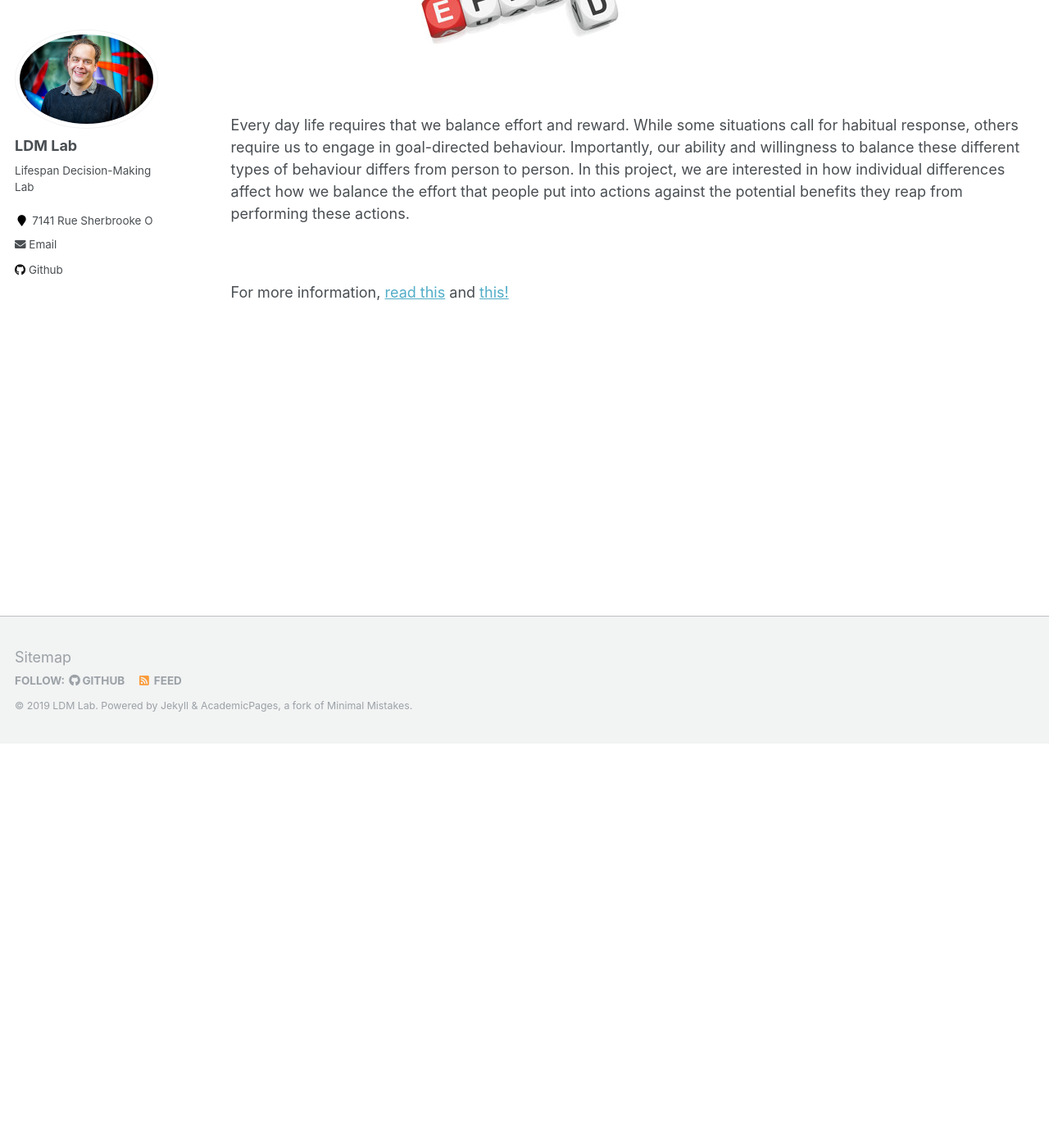
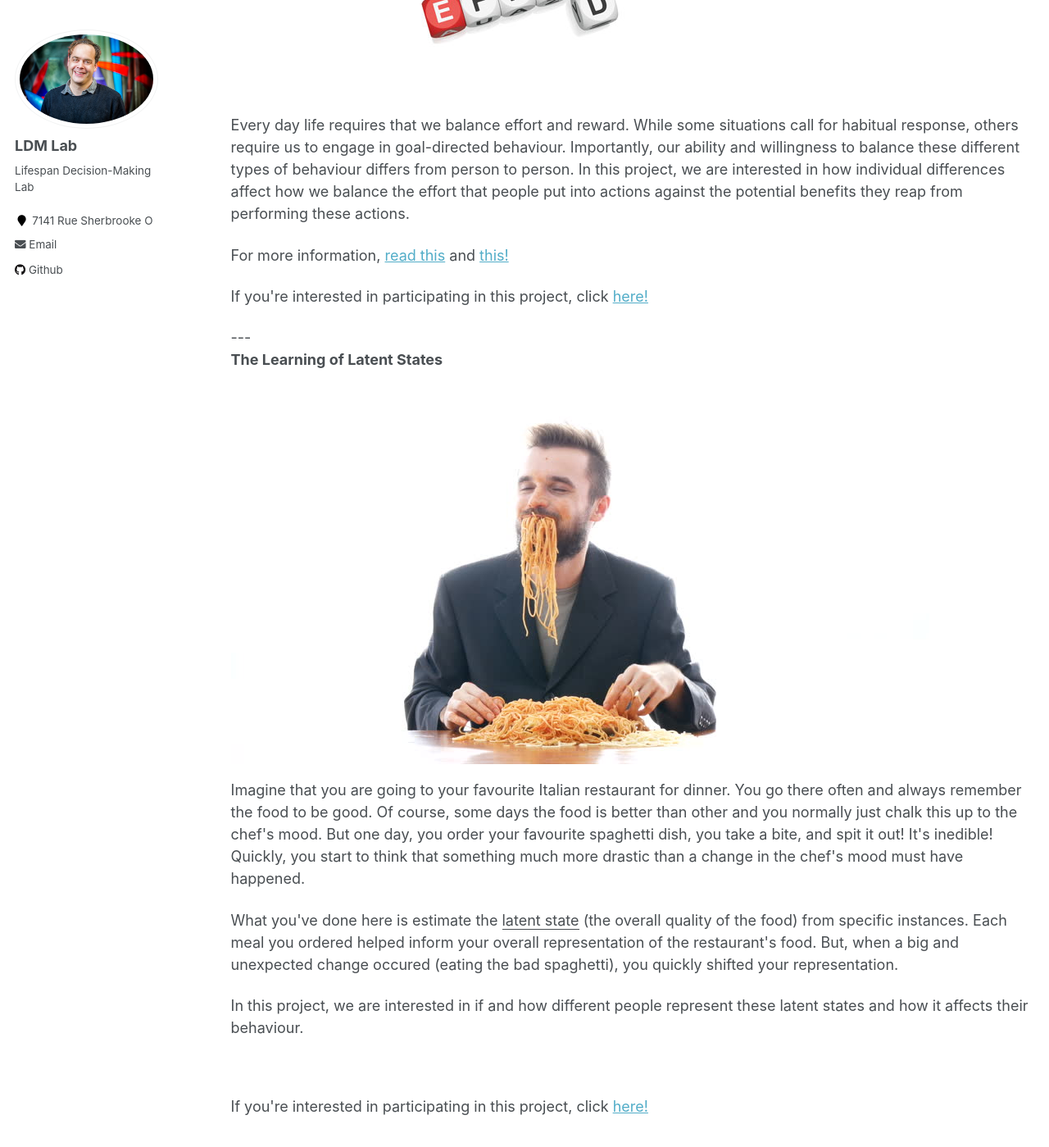
Before and after one commit to seandamiandevine/LDMLab.github.io, a Jekyll site: the page built from _pages/talks.html, in a window 1280 px wide and 1400 px high, scrolled down 493 px. Shown: the whole window at 82% size. Built offline with Jekyll 4.4.1, drawn with Linux system fonts in a browser that asks for light colours.

Commit message:
Update talks.html

```diff
--- a/_pages/talks.html
+++ b/_pages/talks.html
@@ -12,6 +12,22 @@ author_profile: true
 to engage in goal-directed behaviour. Importantly, our ability and willingness to balance these different types of behaviour
 differs from person to person. In this project, we are interested in how individual differences affect how we balance the
 effort that people put into actions against the potential benefits they reap from performing these actions. </p>
-<br>
+
 <p> For more information, <a href="https://journals.sagepub.com/doi/10.1177/0956797617708288">read this</a> and
   <a href = "https://www.sciencedirect.com/science/article/pii/S0010027717303062"> this!</a></p>
+<p> If you're interested in participating in this project, click <a href="https://ldmlab.github.io/contact-us">here!</a></p>
+---
+<br>
+<strong>The Learning of Latent States</strong>
+<img src = '/images/spaghetti.jpg'>
+<br>
+<p>Imagine that you are going to your favourite Italian restaurant for dinner. You go there often and always remember the food to be good.
+Of course, some days the food is better than other and you normally just chalk this up to the chef's mood. But one day, you order your favourite
+spaghetti dish, you take a bite, and spit it out! It's inedible! Quickly, you start to think that something much more drastic than
+a change in the chef's mood must have happened.</p>
+<p>What you've done here is estimate the <u>latent state</u> (the overall quality of the food) from specific instances. Each meal you ordered
+  helped inform your overall representation of the restaurant's food. But, when a big and unexpected change occured (eating the bad spaghetti),
+  you quickly shifted your representation.</p>
+<p>In this project, we are interested in if and how different people represent these latent states and how it affects their behaviour.</p>
+<br>
+<p> If you're interested in participating in this project, click <a href="https://ldmlab.github.io/contact-us">here!</a></p>
```
